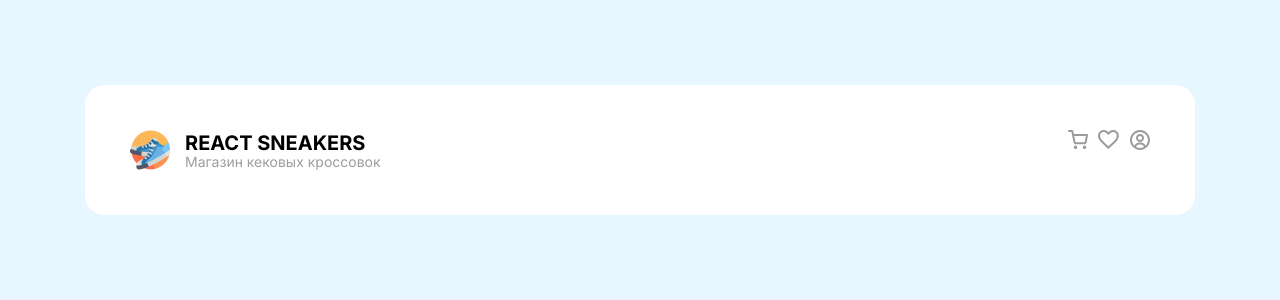
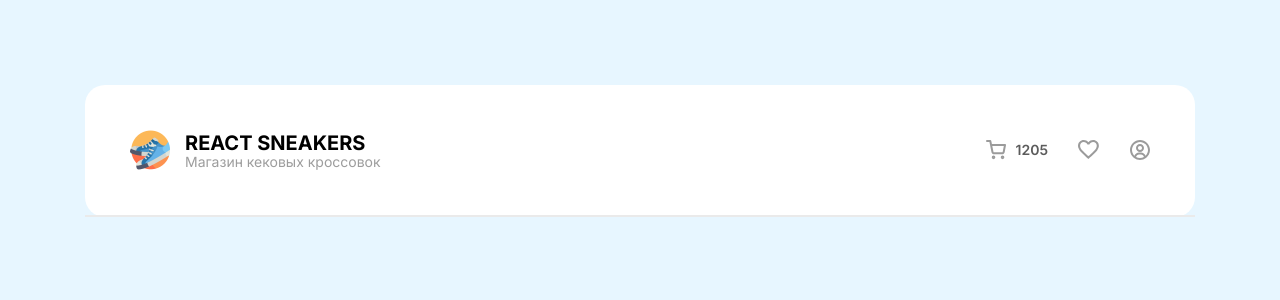
Before and after one commit to Mico1613/react-sneaker-shop, a React (Create React App) app: page / in a window 1280 px wide. Shown: the top 300 px of the page. Built offline with nearby package versions, Linux system fonts and the light colour scheme.

Commit message:
header and hr done

```diff
--- a/src/Components/Header.tsx
+++ b/src/Components/Header.tsx
@@ -1,19 +1,31 @@
 import React, { ReactElement } from "react";
+import styled from "styled-components";
 import Flex from "../StyledComponents/Flex";
 import Logo from "./Logo";
 import Menu from "./Menu";
 
+interface Props {}
 
-interface Props {}
+const StyledHeader = styled.header`
+  padding: 45px;
+`;
+
+const StyledHr = styled.hr`
+  width: 100%;
+  border: 1px solid #eaeaea;
+`;
 
 function Header({}: Props): ReactElement {
   return (
-    <header>
-      <Flex justify="space-between">
-        <Logo />
-        <Menu />
-      </Flex>
-    </header>
+    <>
+      <StyledHeader>
+        <Flex justify="space-between" align="center">
+          <Logo />
+          <Menu />
+        </Flex>
+      </StyledHeader>
+      <StyledHr />
+    </>
   );
 }
 
--- a/src/Components/Menu.tsx
+++ b/src/Components/Menu.tsx
@@ -3,13 +3,17 @@ import Flex from "../StyledComponents/Flex";
 import SvgCart from "../StyledComponents/SvgIcons/SvgCart";
 import SvgFavourites from "../StyledComponents/SvgIcons/SvgFavourites";
 import SvgPurchases from "../StyledComponents/SvgIcons/SvgPurchases";
+import Text from "../StyledComponents/Text";
 
 interface Props {}
 
 function Menu(props: Props): ReactElement {
   return (
-    <Flex justify="space-between" gap="10">
-      <SvgCart />
+    <Flex justify="space-between" gap="30">
+      <Flex align="center" gap={10}>
+        <SvgCart />
+        <Text color='#5C5C5C' fontWeight="600">{1205}</Text>
+      </Flex>
       <SvgFavourites />
       <SvgPurchases />
     </Flex>
--- a/src/Pages/MainPage/index.tsx
+++ b/src/Pages/MainPage/index.tsx
@@ -1,17 +1,17 @@
-import React, { ReactElement } from 'react'
-import Header from '../../Components/Header'
-import Main from '../../StyledComponents/Main'
+import React, { ReactElement } from "react";
+import styled from "styled-components";
+import Header from "../../Components/Header";
+import Main from "../../StyledComponents/Main";
 
-interface Props {
+interface Props { }
 
+
+function MainPage({}: Props): ReactElement {
+  return (
+    <Main>
+      <Header />
+    </Main>
+  );
 }
 
-function MainPage({}: Props): ReactElement {
-    return (
-        <Main>
-           <Header/>
-        </Main>
-    )
-}
-
-export default MainPage
+export default MainPage;
--- a/src/StyledComponents/Flex.tsx
+++ b/src/StyledComponents/Flex.tsx
@@ -18,12 +18,12 @@ const StyledFlex = styled.div<Props>`
   display: flex;
   flex-direction: ${({ direction }) => direction || "row"};
   justify-content: ${({ justify }) => justify || "start"};
-  align-items: ${({ align }) => align || "flex-start"};
-  margin-left: ${({ marginLeft }) => marginLeft + "px" || "0"};
-  margin-top: ${({ marginTop }) => marginTop + "px" || "0"};
-  margin-right: ${({ marginRight }) => marginRight + "px" || "0"};
-  margin-bottom: ${({ marginBottom }) => marginBottom + "px" || "0"};
-  gap: ${({ gap }) => gap + "px" || "0"};
+  align-items: ${({ align }) =>  align || "flex-start"};
+  margin-left: ${({ marginLeft }) => (marginLeft && marginLeft + "px") || "0"};
+  margin-top: ${({ marginTop }) => (marginTop && marginTop + "px") || "0"};
+  margin-right: ${({ marginRight }) => (marginRight && marginRight + "px") || "0"};
+  margin-bottom: ${({ marginBottom }) => (marginBottom && marginBottom + "px") || "0"};
+  gap: ${({ gap }) => gap && gap + "px" || "0"};
   user-select: ${({ usn }) => usn && "none"};
 `;
 
--- a/src/StyledComponents/Main.tsx
+++ b/src/StyledComponents/Main.tsx
@@ -10,7 +10,6 @@ export const StyledMain = styled.main`
   height: 100%;
   background: #fff;
   border-radius: 20px;
-  padding: 45px;
 `;
 
 function Main({ children }: Props): ReactElement {
--- a/src/StyledComponents/SvgIcons/SvgCart.tsx
+++ b/src/StyledComponents/SvgIcons/SvgCart.tsx
@@ -13,10 +13,10 @@ const StyledSvgCart = styled.svg.attrs({
 })`
   cursor: pointer;
   &:hover {
-    stroke: red;
+    stroke: #808080;
   }
   &:active {
-    fill: green;
+    stroke: #666666;
   }
 `;
 
--- a/src/StyledComponents/SvgIcons/SvgFavourites.tsx
+++ b/src/StyledComponents/SvgIcons/SvgFavourites.tsx
@@ -12,11 +12,10 @@ const StyledSvgFavourites = styled.svg.attrs({
 })`
   cursor: pointer;
   &:hover {
-    stroke: red;
-    fill: red;
+    fill: #808080;
   }
   &:active {
-    stroke: green;
+    fill: #666666;
   }
 `;
 
--- a/src/StyledComponents/SvgIcons/SvgPurchases.tsx
+++ b/src/StyledComponents/SvgIcons/SvgPurchases.tsx
@@ -12,12 +12,10 @@ const StyledSvgPurchases = styled.svg.attrs({
 })`
   cursor: pointer;
   &:hover {
-    stroke: red;
-    fill: red;
+    fill: #808080;
   }
   &:active {
-    fill: green;
-    stroke: green;
+    fill: #666666;
   }
 `;
 
--- a/src/StyledComponents/Text.tsx
+++ b/src/StyledComponents/Text.tsx
@@ -13,6 +13,7 @@ interface Props {
   marginLeft?: string | number;
   lineHeight?: string | number;
   transform?: string;
+  usn?: boolean;
 }
 
 const StyledText = styled.p<Props>`
@@ -21,10 +22,11 @@ const StyledText = styled.p<Props>`
   font-weight: ${({ fontWeight }) => fontWeight || "400"};
   color: ${({ color }) => color || "#000"};
   line-height: ${({ lineHeight }) => lineHeight + "px" || "0"};
-  margin-left: ${({ marginLeft }) => marginLeft + "px" || "0"};
-  margin-top: ${({ marginTop }) => marginTop + "px" || "0"};
-  margin-right: ${({ marginRight }) => marginRight + "px" || "0"};
-  margin-bottom: ${({ marginBottom }) => marginBottom + "px" || "0"};
+  margin-left: ${({ marginLeft }) => (marginLeft && marginLeft + "px")|| "0"};
+  margin-top: ${({ marginTop }) => (marginTop && marginTop + "px") || "0"};
+  margin-right: ${({ marginRight }) => (marginRight && marginRight + "px") || "0"};
+  margin-bottom: ${({ marginBottom }) => (marginBottom && marginBottom + "px") || "0"};
+  user-select: ${({ usn }) => usn && "none"};
 `;
 
 function Text(props: Props): ReactElement {
```
